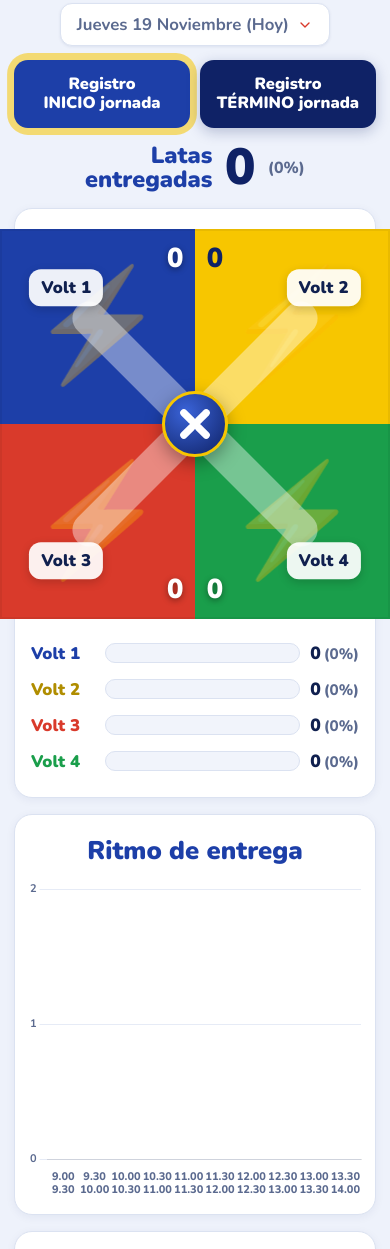
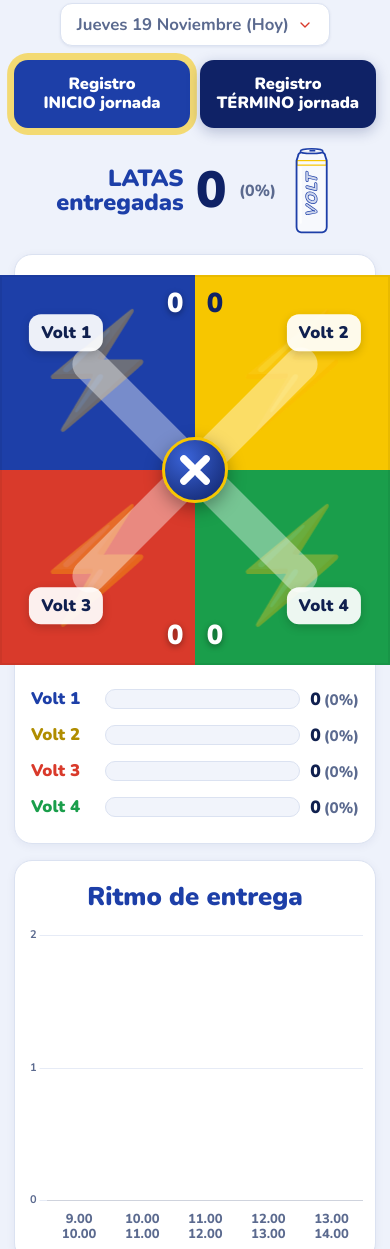
Before and after one commit to gstierling/CRV-VOLT-Dashboard, a plain HTML site: page index.html in a window 390 px wide. Shown: the part 108-1357 px from the top of the page. Drawn offline with nearby package versions, Linux system fonts and the light colour scheme.

Commit message:
VOLT: meta 2.500 latas, lata que se llena según avance, 'LATAS entregadas' y tramos de 1 hora
Co-Authored-By: Claude Opus 5.5 <noreply@anthropic.com>
Claude-Session: https://claude.ai/code/session_01HJr5BA1J4vyWnTn4tGEJsu

```diff
--- a/index.html
+++ b/index.html
@@ -162,6 +162,18 @@
     white-space:nowrap;
     flex-shrink:0;
   }
+  .lata-progreso{
+    height:clamp(78px, 24vw, 118px);
+    width:auto;
+    flex-shrink:0;
+    overflow:visible;
+  }
+  #lata-liquido{
+    transform-box:fill-box;
+    transform-origin:50% 100%;
+    transform:scaleY(0);
+    transition:transform 0.8s cubic-bezier(0.22, 1, 0.36, 1);
+  }
 
   /* ===== Joystick (4 opciones) ===== */
   .seccion-joystick{
@@ -854,9 +866,44 @@
 
   <div class="bloque-botellas">
     <div class="botellas-fila">
-      <h2 class="botellas-header">Latas<br>entregadas</h2>
+      <h2 class="botellas-header">LATAS<br>entregadas</h2>
       <span class="botellas-num" id="suma-total">0</span>
       <span class="botellas-pct" id="botellas-pct">(0%)</span>
+      <svg class="lata-progreso" viewBox="0 0 60 124" aria-label="Avance de la meta de latas">
+        <defs>
+          <clipPath id="lata-clip">
+            <path d="M12 16 Q12 12 16 11 L44 11 Q48 12 48 16 L50 22 L50 110 Q50 116 44 117 L16 117 Q10 116 10 110 L10 22 Z"/>
+          </clipPath>
+          <linearGradient id="lata-liq-grad" x1="0" y1="0" x2="1" y2="0">
+            <stop offset="0" stop-color="#e3a900"/>
+            <stop offset="0.45" stop-color="#ffd62e"/>
+            <stop offset="1" stop-color="#d99c00"/>
+          </linearGradient>
+        </defs>
+        <!-- cuerpo transparente -->
+        <path d="M12 16 Q12 12 16 11 L44 11 Q48 12 48 16 L50 22 L50 110 Q50 116 44 117 L16 117 Q10 116 10 110 L10 22 Z" fill="rgba(255,255,255,0.55)"/>
+        <!-- líquido -->
+        <g clip-path="url(#lata-clip)">
+          <g id="lata-liquido">
+            <rect x="8" y="11" width="44" height="107" fill="url(#lata-liq-grad)"/>
+            <circle cx="20" cy="95" r="1.6" fill="rgba(255,255,255,0.7)"/>
+            <circle cx="36" cy="80" r="1.2" fill="rgba(255,255,255,0.7)"/>
+            <circle cx="28" cy="104" r="1.4" fill="rgba(255,255,255,0.7)"/>
+            <circle cx="42" cy="98" r="1" fill="rgba(255,255,255,0.7)"/>
+          </g>
+        </g>
+        <!-- franja amarilla superior y marca -->
+        <rect x="10.6" y="22" width="38.8" height="6" fill="none" stroke="#f7c600" stroke-width="1.6"/>
+        <text x="30" y="68" transform="rotate(-90 30 68)" text-anchor="middle" dominant-baseline="central"
+              font-family="Nunito, sans-serif" font-weight="900" font-style="italic" font-size="21"
+              fill="rgba(29,63,168,0.18)" stroke="#1d3fa8" stroke-width="0.9" letter-spacing="1">VOLT</text>
+        <!-- contorno, tapa y base -->
+        <path d="M12 16 Q12 12 16 11 L44 11 Q48 12 48 16 L50 22 L50 110 Q50 116 44 117 L16 117 Q10 116 10 110 L10 22 Z" fill="none" stroke="#1d3fa8" stroke-width="2.4" stroke-linejoin="round"/>
+        <ellipse cx="30" cy="9.5" rx="15" ry="3.2" fill="rgba(255,255,255,0.8)" stroke="#1d3fa8" stroke-width="2"/>
+        <rect x="27" y="7.6" width="8" height="2.4" rx="1.2" fill="#1d3fa8"/>
+        <!-- brillo -->
+        <rect x="14" y="30" width="3" height="76" rx="1.5" fill="rgba(255,255,255,0.75)"/>
+      </svg>
     </div>
   </div>
 
@@ -1068,7 +1115,7 @@
 /* ================= CONFIGURACIÓN ================= */
 const ENDPOINT_URL = "PEGAR_AQUI_URL_APPS_SCRIPT";
 const REFRESH_MS = 30000;
-const META_LATAS = 1160; // se usa solo si aún no se registran las latas que llegaron
+const META_LATAS = 2500;
 
 const OPCIONES_VOLT = [
   { id:'Volt 1', key:'v1', color:'#1d3fa8' },
@@ -1105,7 +1152,7 @@ let fechaSeleccionada = FECHA_HOY;
 let cuentas = { v1:0, v2:0, v3:0, v4:0 };
 let seguidores9Valor = null;
 let seguidores14Valor = null;
-let tramos = new Array(10).fill(0); // 9:00–14:00 en tramos de 30 min
+let tramos = new Array(5).fill(0); // 9:00–14:00 en tramos de 1 hora
 let inicioDatos = null; // registro INICIO jornada de la fecha seleccionada
 
 /* ================= TOAST ================= */
@@ -1143,8 +1190,8 @@ function formatNumero(n){
 function render(){
   const total = cuentas.v1 + cuentas.v2 + cuentas.v3 + cuentas.v4;
   document.getElementById('suma-total').textContent = formatNumero(total);
-  const base = (inicioDatos && Number(inicioDatos.latas) > 0) ? Number(inicioDatos.latas) : META_LATAS;
-  const pct = Math.round((total / base) * 100);
+  const pct = Math.round((total / META_LATAS) * 100);
+  document.getElementById('lata-liquido').style.transform = `scaleY(${Math.min(total / META_LATAS, 1)})`;
   document.getElementById('botellas-pct').textContent = `(${pct}%)`;
 
   const maxV = Math.max(cuentas.v1, cuentas.v2, cuentas.v3, cuentas.v4, 1);
@@ -1228,7 +1275,7 @@ function cargarDatos(fecha){
       seguidores14Valor = (data.seguidores14 === null || data.seguidores14 === undefined) ? null : data.seguidores14;
       inicioDatos = data.inicio || null;
       terminoDatos = data.termino || null;
-      tramos = Array.isArray(data.tramos) && data.tramos.length === 10 ? data.tramos : new Array(10).fill(0);
+      tramos = Array.isArray(data.tramos) && data.tramos.length === 5 ? data.tramos : new Array(5).fill(0);
       renderTramos();
       render();
       actualizarVisibilidadSeguidores();
@@ -1260,14 +1307,10 @@ function enviarDato(payload, onOk, onError){
   .catch((err) => { onError && onError(err && err.message); });
 }
 
-/* ================= GRÁFICO LATAS POR MEDIA HORA ================= */
+/* ================= GRÁFICO RITMO DE ENTREGA (tramos de 1 hora) ================= */
 const ETIQUETAS_TRAMOS = [];
-for(let i = 0; i < 10; i++){
-  const m = 540 + i*30;
-  const ini = `${Math.floor(m/60)}.${String(m%60).padStart(2,'0')}`;
-  const f = m + 30;
-  const fin = `${Math.floor(f/60)}.${String(f%60).padStart(2,'0')}`;
-  ETIQUETAS_TRAMOS.push([ini, fin]);
+for(let i = 0; i < 5; i++){
+  ETIQUETAS_TRAMOS.push([`${9 + i}.00`, `${10 + i}.00`]);
 }
 
 const pluginValoresTramos = {
@@ -1308,7 +1351,7 @@ function renderTramos(){
         backgroundColor:'#1d3fa8',
         hoverBackgroundColor:'#f7c600',
         borderRadius:6,
-        maxBarThickness:42
+        maxBarThickness:64
       }]
     },
     options:{
@@ -1327,7 +1370,7 @@ function renderTramos(){
       scales:{
         x:{
           grid:{ display:false },
-          ticks:{ color:'#5b6a8f', font:{ family:'Nunito', weight:'800', size:11 }, maxRotation:0, autoSkip:false }
+          ticks:{ color:'#5b6a8f', font:{ family:'Nunito', weight:'800', size:13 }, maxRotation:0, autoSkip:false }
         },
         y:{
           beginAtZero:true,
@@ -1977,8 +2020,8 @@ function registrarOpcion(opcion){
       if(op) cuentas[op.key]++;
       if(fechaSeleccionada === FECHA_HOY){
         const ahora = new Date();
-        const idx = Math.floor((ahora.getHours()*60 + ahora.getMinutes() - 540) / 30);
-        if(idx >= 0 && idx < 10){ tramos[idx]++; renderTramos(); }
+        const idx = ahora.getHours() - 9;
+        if(idx >= 0 && idx < 5){ tramos[idx]++; renderTramos(); }
       }
       render();
       mostrarToast(`Registrado: ${opcion}`);
```
